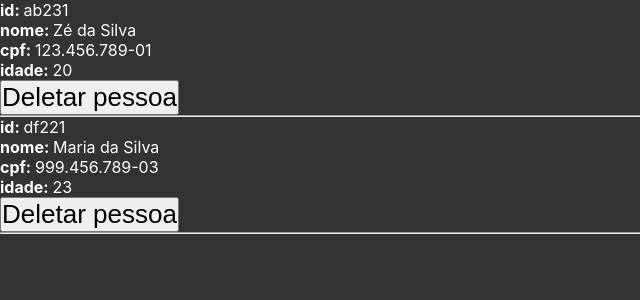
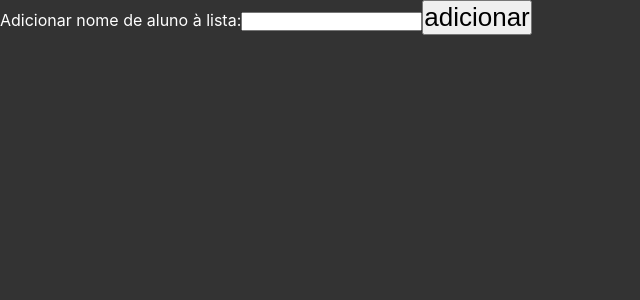
Before and after one commit to fkbral/webfullstack-react, a React (Vite) app in the folder exercicios/01_projeto_react/: page / in a window 1280 px wide. Shown: the top 300 px of the page, without its empty margins (0-640 px from the left). Built offline with nearby package versions, Linux system fonts and the light colour scheme.

Commit message:
feat: aula 06 - forms, onSubmit e escutando alterações no input com onChange e setando valor com event.target.value

```diff
--- a/exercicios/01_projeto_react/src/App.jsx
+++ b/exercicios/01_projeto_react/src/App.jsx
@@ -1,9 +1,12 @@
+import React from 'react'
+
 import './App.css'
 import { Button } from './components/Button'
 import { ImageFeed } from './components/ImageFeed'
 import { FaDoorOpen } from 'react-icons/fa'
 import { Counter } from './components/Counter'
 import { PersonsList } from './components/PersonsList'
+import { AttendanceList } from './components/AttendanceList'
 
 function App() {
   const imageUrl = "https://images.unsplash.com/photo-1633356122102-3fe601e05bd2?ixlib=rb-1.2.1&ixid=MnwxMjA3fDB8MHxwaG90by1wYWdlfHx8fGVufDB8fHx8&auto=format&fit=crop&w=870&q=80https://images.unsplash.com/photo-1633356122102-3fe601e05bd2?ixlib=rb-1.2.1&ixid=MnwxMjA3fDB8MHxwaG90by1wYWdlfHx8fGVufDB8fHx8&auto=format&fit=crop&w=870&q=80"
@@ -23,7 +26,8 @@ function App() {
       {/* <img src={imageUrl} alt="" style={{width: 180, objectFit: 'cover'}} /> */}
 
       {/* <Counter /> */}
-      <PersonsList />
+      {/* <PersonsList /> */}
+      <AttendanceList />
 {/*
       <Button
         isLoading={true}
--- /dev/null
+++ b/exercicios/01_projeto_react/src/components/AttendanceList/index.jsx
@@ -0,0 +1,56 @@
+import React from "react";
+
+
+// 1. a tela deve conter um input que receberá o nome da pessoa digitado pelo usuário. Armazene o valor digitado em um estado;
+// 2. a tela também deverá ter um botão para adicionar o nome da pessoa em uma lista de presença;
+// 3. logo abaixo deverá ser exibida a lista dos nomes das pessoas presentes com o seguinte formato:
+
+//     1) John Doe
+
+//     2) Fulano da Silva
+
+
+export class AttendanceList extends React.Component {
+  constructor() {
+    super()
+    this.state = { studentName: '', studentsList: [] }
+  }
+
+  render() {
+    const handleAddStudentNameToStudentList = (event) => {
+      event.preventDefault()
+      if (this.state.studentName.length < 2) {
+        return
+      }
+
+      this.setState({
+        studentName: '',
+        studentsList: [...this.state.studentsList, this.state.studentName],
+      })
+
+      // melhor prática
+      // this.setState((previousState) => ({
+      //   studentName: '',
+      //   studentsList: [...previousState.studentsList, previousState.studentName],
+      // }))
+    }
+
+    return(
+    <div>
+      <form action="" onSubmit={handleAddStudentNameToStudentList}>
+        <label htmlFor="name">Adicionar nome de aluno à lista:</label>
+        <input
+          id="name"
+          type="search"
+          onChange={(event) => this.setState({
+            studentName: event.target.value
+          })}
+          value={this.state.studentName}
+        />
+        <button type="submit">adicionar</button>
+      </form>
+
+      {this.state.studentsList.map(student => <p>{student}</p>)}
+    </div>
+  )}
+}
```
